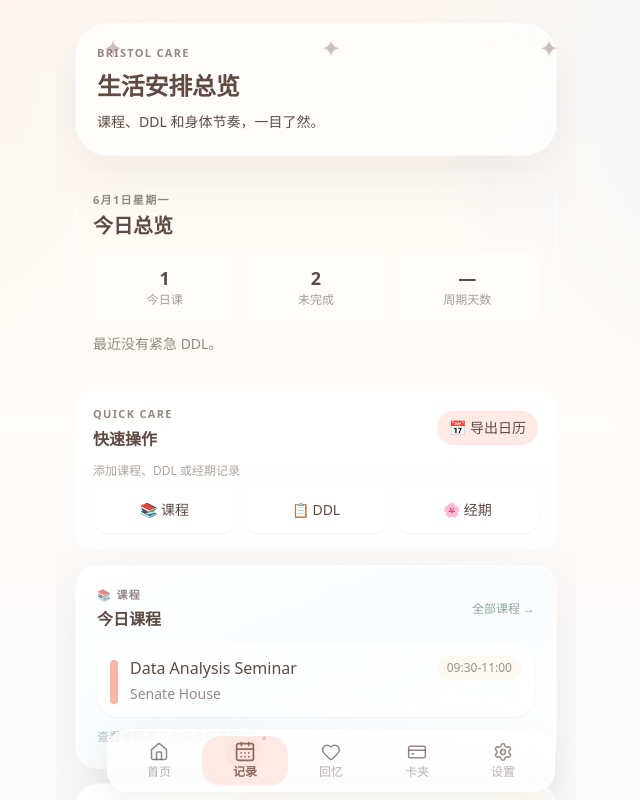
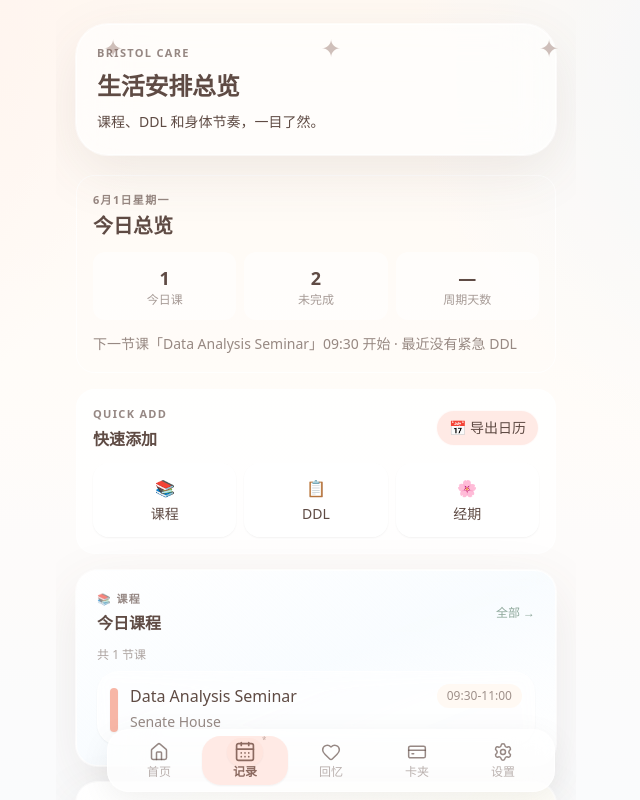
Before and after one commit to Mies614/bristol-care-dashboard, a Next.js app: page /records in a window 1280 px wide. Shown: the top 800 px of the page, without its empty margins (324-964 px from the left). Built offline with nearby package versions, Linux system fonts and the light colour scheme; no server answers.

Commit message:
Improve today care experience

```diff
--- a/app/records/page.tsx
+++ b/app/records/page.tsx
@@ -2,6 +2,7 @@
 
 import { useEffect, useMemo, useState } from "react";
 import Link from "next/link";
+import { motion } from "framer-motion";
 import { AppShell } from "@/components/AppShell";
 import { CourseCard } from "@/components/CourseCard";
 import { DeadlineCard } from "@/components/DeadlineCard";
@@ -16,7 +17,6 @@ import type { AppData, PeriodRecord, PeriodSettings } from "@/lib/types";
 import { AppCard } from "@/components/ui/AppCard";
 import { AppButton } from "@/components/ui/AppButton";
 import { useAccessibleMotion, safeVariants, staggerContainer, staggerItem } from "@/lib/design/motion";
-import { motion } from "framer-motion";
 
 function todayLabel() {
   return new Date().toLocaleDateString("zh-CN", { month: "long", day: "numeric", weekday: "long" });
@@ -80,6 +80,29 @@ export default function RecordsPage() {
     setMessage("已生成日历文件。");
   }
 
+  // ── 今日概述摘要文案 ──
+  const overviewSummary = useMemo(() => {
+    const parts: string[] = [];
+    if (todayCourses.length > 0) {
+      const next = todayCourses[0];
+      parts.push(`下一节课「${next.name}」${next.startTime} 开始`);
+    }
+    if (todayDue.length > 0) {
+      parts.push(`今天有 ${todayDue.length} 个 DDL 到期`);
+    } else if (soonDue.length > 0) {
+      parts.push(`${soonDue.length} 个 DDL 在 3 天内`);
+    } else {
+      parts.push("最近没有紧急 DDL");
+    }
+    if (cycleDay) {
+      parts.push(`经期第 ${cycleDay} 天`);
+      if (periodDays !== null && periodDays >= 0) {
+        parts.push(`距下次约 ${periodDays} 天`);
+      }
+    }
+    return parts.join(" · ");
+  }, [todayCourses, todayDue, soonDue, cycleDay, periodDays]);
+
   const reduceMotion = useAccessibleMotion();
 
   if (!data) return <AppShell><div className="soft-card">正在加载…</div></AppShell>;
@@ -94,7 +117,7 @@ export default function RecordsPage() {
         initial="hidden"
         animate="visible"
       >
-        {/* ── 1. 今日总览 —— 三类数据一行三格 ── */}
+        {/* ── 1. 今日总览 —— 一行概述 + 三格计数 ── */}
         <motion.div variants={safeVariants(staggerItem, reduceMotion)}>
           <AppCard className="bg-gradient-to-br from-white/88 via-butter/45 to-lilac/50">
             <p className="section-kicker mb-1">{todayLabel()}</p>
@@ -113,35 +136,50 @@ export default function RecordsPage() {
                 <p className="text-xs text-cocoa/55">周期天数</p>
               </Link>
             </div>
-            <p className="mt-3 text-sm leading-6 text-cocoa/65">
-              {todayDue.length > 0 && `今天截止 ${todayDue.length} 个 DDL。`}
-              {soonDue.length > 0 && `${todayDue.length > 0 ? " " : ""}${soonDue.length} 个在 3 天内。`}
-              {todayDue.length === 0 && soonDue.length === 0 && "最近没有紧急 DDL。"}
-            </p>
+            {overviewSummary && (
+              <p className="mt-3 text-sm leading-6 text-cocoa/65">{overviewSummary}</p>
+            )}
           </AppCard>
         </motion.div>
 
-        {/* ── 2. 快速操作 —— 三类明确，少而精 ── */}
+        {/* ── 2. 快速操作 —— 少而精的三类 ── */}
         <motion.div variants={safeVariants(staggerItem, reduceMotion)}>
           <AppCard>
             <div className="mb-3 flex items-center justify-between">
               <div>
-                <p className="section-kicker mb-1">Quick Care</p>
-                <h2 className="font-semibold text-cocoa">快速操作</h2>
+                <p className="section-kicker mb-1">Quick Add</p>
+                <h2 className="font-semibold text-cocoa">快速添加</h2>
               </div>
               <AppButton variant="secondary" size="sm" onClick={exportAllCalendar}>📅 导出日历</AppButton>
             </div>
             {message ? <p className="notice mb-3">{message}</p> : null}
-            <p className="mb-2 text-xs text-cocoa/50">添加课程、DDL 或经期记录</p>
             <div className="grid grid-cols-3 gap-2">
-              <Link className="rounded-2xl border border-white/70 bg-[var(--app-card-bg)] px-3 py-3 text-center text-sm font-medium text-[var(--app-text)] shadow-sm transition hover:bg-white/80" href="/schedule">📚 课程</Link>
-              <Link className="rounded-2xl border border-white/70 bg-[var(--app-card-bg)] px-3 py-3 text-center text-sm font-medium text-[var(--app-text)] shadow-sm transition hover:bg-white/80" href="/deadlines">📋 DDL</Link>
-              <Link className="rounded-2xl border border-white/70 bg-[var(--app-card-bg)] px-3 py-3 text-center text-sm font-medium text-[var(--app-text)] shadow-sm transition hover:bg-white/80" href="/period">🌸 经期</Link>
+              <Link
+                className="flex flex-col items-center gap-1 rounded-2xl border border-white/70 bg-[var(--app-card-bg)] px-3 py-3 text-center text-sm font-medium text-[var(--app-text)] shadow-sm transition hover:bg-white/80"
+                href="/schedule"
+              >
+                <span className="text-base">📚</span>
+                <span>课程</span>
+              </Link>
+              <Link
+                className="flex flex-col items-center gap-1 rounded-2xl border border-white/70 bg-[var(--app-card-bg)] px-3 py-3 text-center text-sm font-medium text-[var(--app-text)] shadow-sm transition hover:bg-white/80"
+                href="/deadlines"
+              >
+                <span className="text-base">📋</span>
+                <span>DDL</span>
+              </Link>
+              <Link
+                className="flex flex-col items-center gap-1 rounded-2xl border border-white/70 bg-[var(--app-card-bg)] px-3 py-3 text-center text-sm font-medium text-[var(--app-text)] shadow-sm transition hover:bg-white/80"
+                href="/period"
+              >
+                <span className="text-base">🌸</span>
+                <span>经期</span>
+              </Link>
             </div>
           </AppCard>
         </motion.div>
 
-        {/* ── 3. 今日课程（含下一节课提醒） ── */}
+        {/* ── 3. 下一节课 —— 今日课程摘要 ── */}
         <motion.div variants={safeVariants(staggerItem, reduceMotion)}>
           <section className="soft-card bg-gradient-to-br from-white/85 via-skySoft/30 to-white/80">
             <div className="mb-3 flex items-center justify-between">
@@ -149,20 +187,20 @@ export default function RecordsPage() {
                 <p className="section-kicker mb-1">📚 课程</p>
                 <h2 className="font-semibold text-cocoa">今日课程</h2>
               </div>
-              <Link className="text-xs font-medium text-sage hover:underline" href="/schedule">全部课程 →</Link>
+              <Link className="text-xs font-medium text-sage hover:underline" href="/schedule">全部 →</Link>
             </div>
-            {todayCourses.length ? (
+            {todayCourses.length > 0 ? (
+              <>
+                <p className="mb-2 text-xs text-cocoa/50">共 {todayCourses.length} 节课</p>
                 <div className="space-y-2">{todayCourses.map((course) => <CourseCard compact course={course} key={course.id} />)}</div>
+              </>
             ) : (
               <p className="empty-state py-4 text-left text-sm">今天没有课，属于自己的节奏。</p>
             )}
-            <Link className="mt-3 inline-block text-xs text-sage/70 hover:underline" href="/schedule">
-              查看课程表（含非今日课程）→
-            </Link>
           </section>
         </motion.div>
 
-        {/* ── 4. DDL 列表 —— DDL 区清晰，独立边界 ── */}
+        {/* ── 4. 最近 DDL ── */}
         <motion.div variants={safeVariants(staggerItem, reduceMotion)}>
           <section className="soft-card bg-gradient-to-br from-white/85 via-amber-50/35 to-white/80">
             <div className="mb-3 flex items-center justify-between">
@@ -170,27 +208,27 @@ export default function RecordsPage() {
                 <p className="section-kicker mb-1">📋 DDL</p>
                 <h2 className="font-semibold text-cocoa">待办 DDL</h2>
               </div>
-              <Link className="text-xs font-medium text-sage hover:underline" href="/deadlines">全部 DDL →</Link>
+              <Link className="text-xs font-medium text-sage hover:underline" href="/deadlines">全部 →</Link>
             </div>
-            {incompleteDeadlines.length ? (
+            {incompleteDeadlines.length > 0 ? (
+              <>
+                <p className="mb-2 text-xs text-cocoa/50">共 {incompleteDeadlines.length} 个未完成</p>
                 <div className="space-y-2">
                   {incompleteDeadlines.slice(0, 5).map((deadline) => (
                     <DeadlineCard deadline={deadline} key={deadline.id} />
                   ))}
-                {incompleteDeadlines.length > 5 ? (
+                  {incompleteDeadlines.length > 5 && (
                     <p className="text-xs text-cocoa/40 pt-1">还有 {incompleteDeadlines.length - 5} 个未展示。</p>
-                ) : null}
+                  )}
                 </div>
+              </>
             ) : (
               <p className="empty-state py-4 text-left text-sm">最近没有未完成 DDL，真棒。</p>
             )}
-            <Link className="mt-3 inline-block text-xs text-sage/70 hover:underline" href="/deadlines">
-              管理所有 DDL（含已完成）→
-            </Link>
           </section>
         </motion.div>
 
-        {/* ── 5. 经期状态 —— 经期区清晰，独立边界 ── */}
+        {/* ── 5. 经期状态 ── */}
         <motion.div variants={safeVariants(staggerItem, reduceMotion)}>
           <section className="soft-card bg-gradient-to-br from-white/85 via-blush/35 to-white/80">
             <div className="mb-3 flex items-center justify-between">
@@ -218,9 +256,6 @@ export default function RecordsPage() {
                 </div>
               </div>
             )}
-            <Link className="mt-3 inline-block text-xs text-sage/70 hover:underline" href="/period">
-              经期记录详情 →
-            </Link>
           </section>
         </motion.div>
       </motion.div>
```
Also changed, not shown: app/admin/page.tsx (+28 -16 lines), app/page.tsx (+39 -51 lines). Lines whose indentation alone changed are shown as unchanged.
